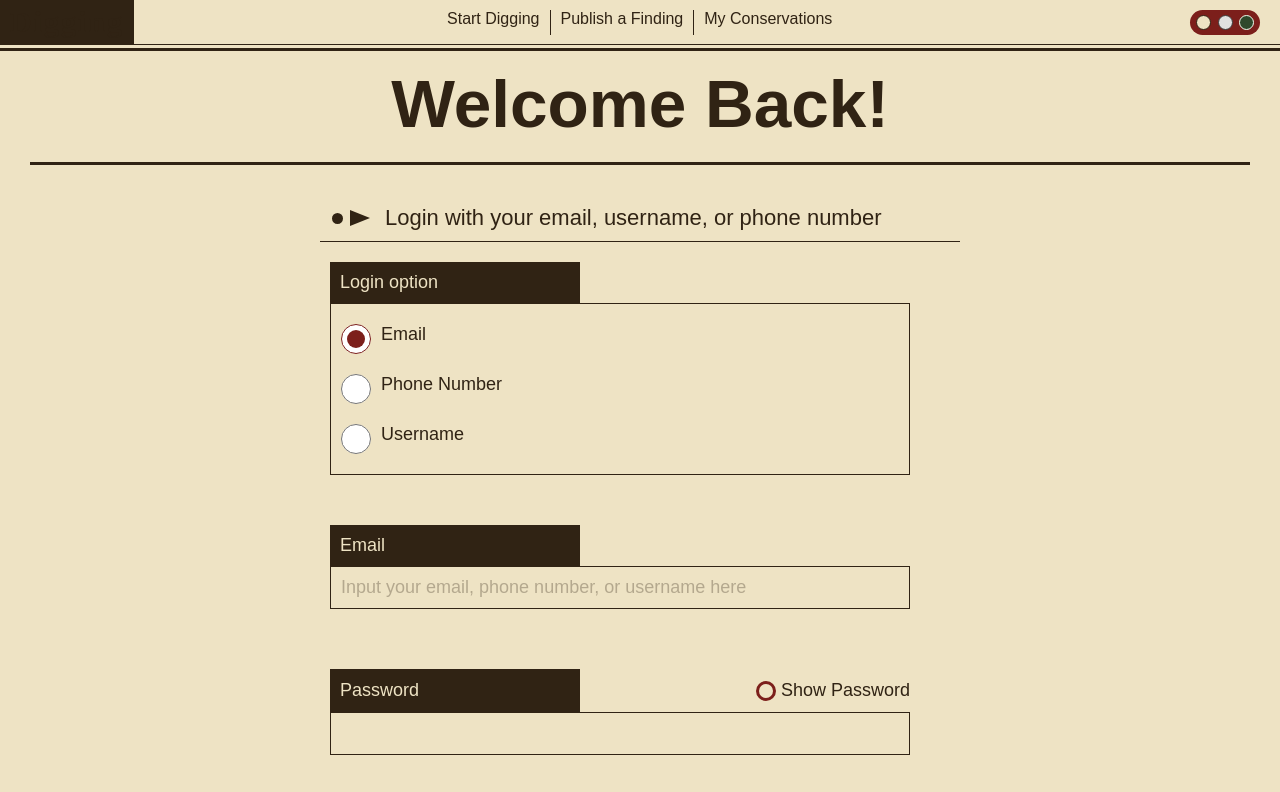
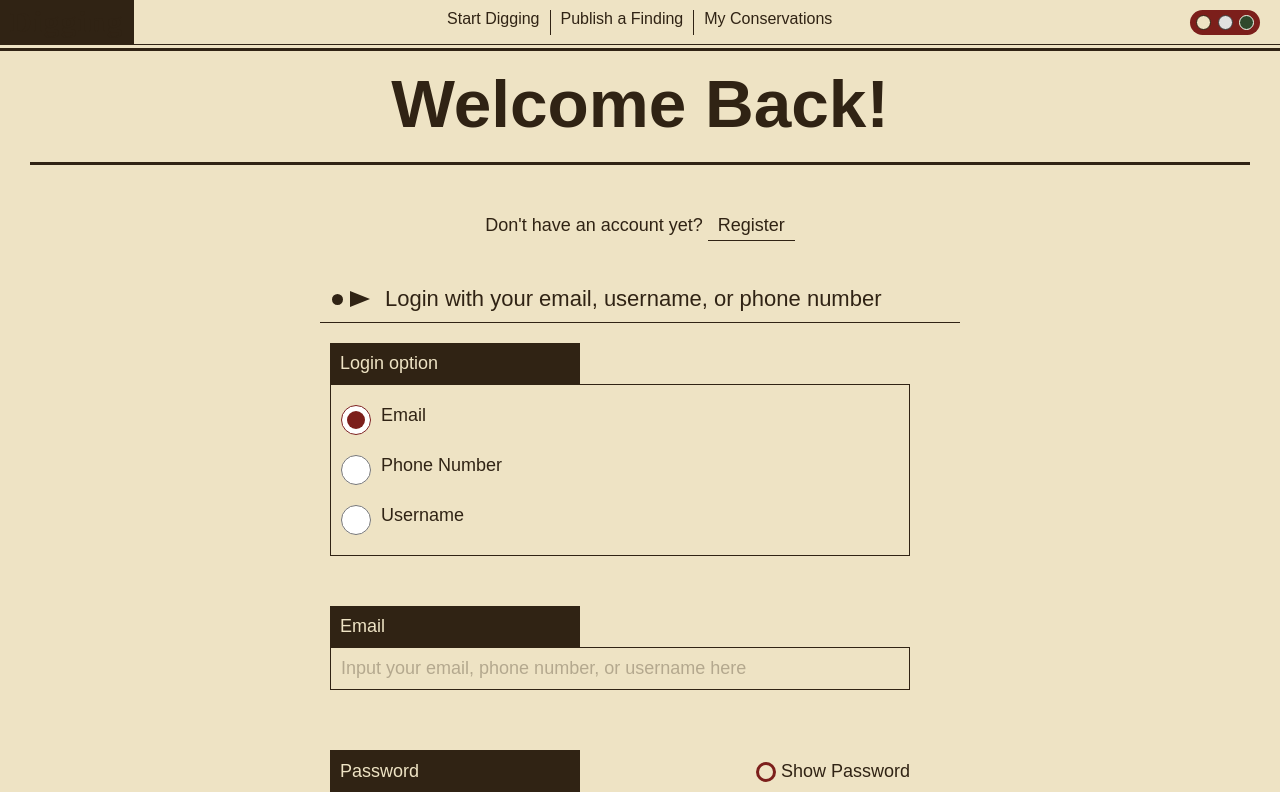
Before and after one commit to fajrinasah/digging, a React (Create React App) app: page /login in a window 1280 px wide. Shown: the top 792 px of the page. Built offline with nearby package versions, Linux system fonts and the light colour scheme; no server answers; a web font is replaced by a local one.

Commit message:
added link to register page from login page

```diff
--- a/src/Components/04-Pages/PageLogin/index.jsx
+++ b/src/Components/04-Pages/PageLogin/index.jsx
@@ -43,6 +43,14 @@ export default function PageLogin({ dispatch, id }) {
   return (
     <div className="page-form-template page-login d-flex-column">
       <PageTitle content="Welcome Back!" />
+      <div className="nav-to-register-page d-flex-row">
+        <p>
+          Don't have an account yet?{" "}
+          <Link to="/register" className="link-to-register-page">
+            Register
+          </Link>
+        </p>
+      </div>
       <Formik
         initialValues={{
           email: "",
--- a/src/Components/04-Pages/PageLogin/styles.css
+++ b/src/Components/04-Pages/PageLogin/styles.css
@@ -1,6 +1,26 @@
 /*=========================================
 =============PAGE LOGIN==========
 ===============================================*/
+
+.page-login .nav-to-register-page {
+  justify-content: center;
+  padding: 2rem;
+  margin-bottom: 2rem;
+}
+
+.page-login .nav-to-register-page .link-to-register-page {
+  text-decoration: none;
+  color: inherit;
+  border-bottom: 1px solid var(--contrast);
+  padding: 0.5rem 1rem;
+}
+
+.page-login .nav-to-register-page .link-to-register-page:hover,
+.page-login .nav-to-register-page .link-to-register-page:active {
+  background-color: var(--contrast);
+  color: var(--main);
+  font-weight: bold;
+}
 
 .page-login .nav-to-reset-password-page {
   justify-content: right;
--- a/src/Components/04-Pages/PageRegister/index.jsx
+++ b/src/Components/04-Pages/PageRegister/index.jsx
@@ -56,10 +56,10 @@ export default function PageRegister({ dispatch, id }) {
   return (
     <div className="page-form-template page-register d-flex-column">
       <PageTitle content="Hello, Felow History Enthusiast!" />
-      <div className="nav-to-register-page d-flex-row">
+      <div className="nav-to-login-page d-flex-row">
         <p>
           Already have an account?{" "}
-          <Link to="/login" className="link-to-register-page">
+          <Link to="/login" className="link-to-login-page">
             Login
           </Link>
         </p>
--- a/src/Components/04-Pages/PageRegister/styles.css
+++ b/src/Components/04-Pages/PageRegister/styles.css
@@ -2,21 +2,21 @@
 =============PAGE REGISTER==========
 ===============================================*/
 
-.page-register .nav-to-register-page {
+.page-register .nav-to-login-page {
   justify-content: center;
   padding: 2rem;
   margin-bottom: 2rem;
 }
 
-.page-register .nav-to-register-page .link-to-register-page {
+.page-register .nav-to-login-page .link-to-login-page {
   text-decoration: none;
   color: inherit;
   border-bottom: 1px solid var(--contrast);
   padding: 0.5rem 1rem;
 }
 
-.page-register .nav-to-register-page .link-to-register-page:hover,
-.page-register .nav-to-register-page .link-to-register-page:active {
+.page-register .nav-to-login-page .link-to-login-page:hover,
+.page-register .nav-to-login-page .link-to-login-page:active {
   background-color: var(--contrast);
   color: var(--main);
   font-weight: bold;
```
